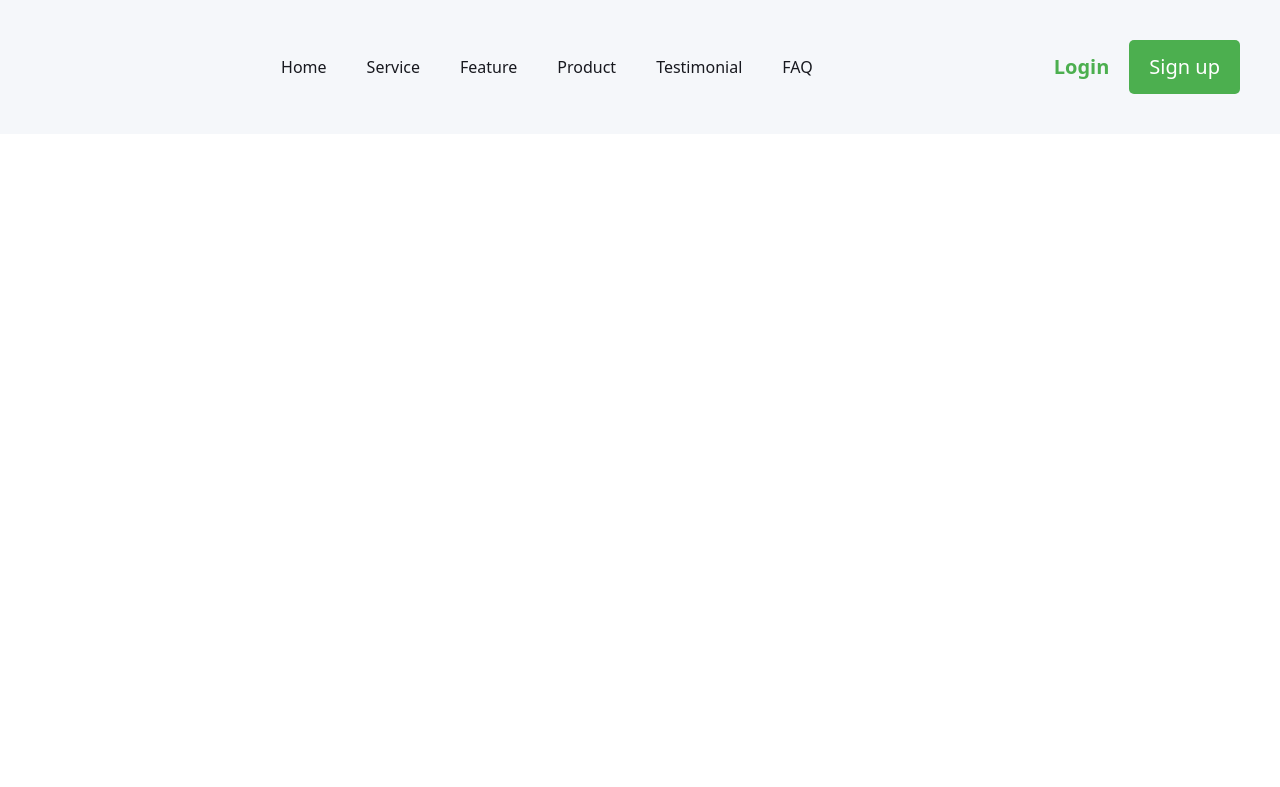
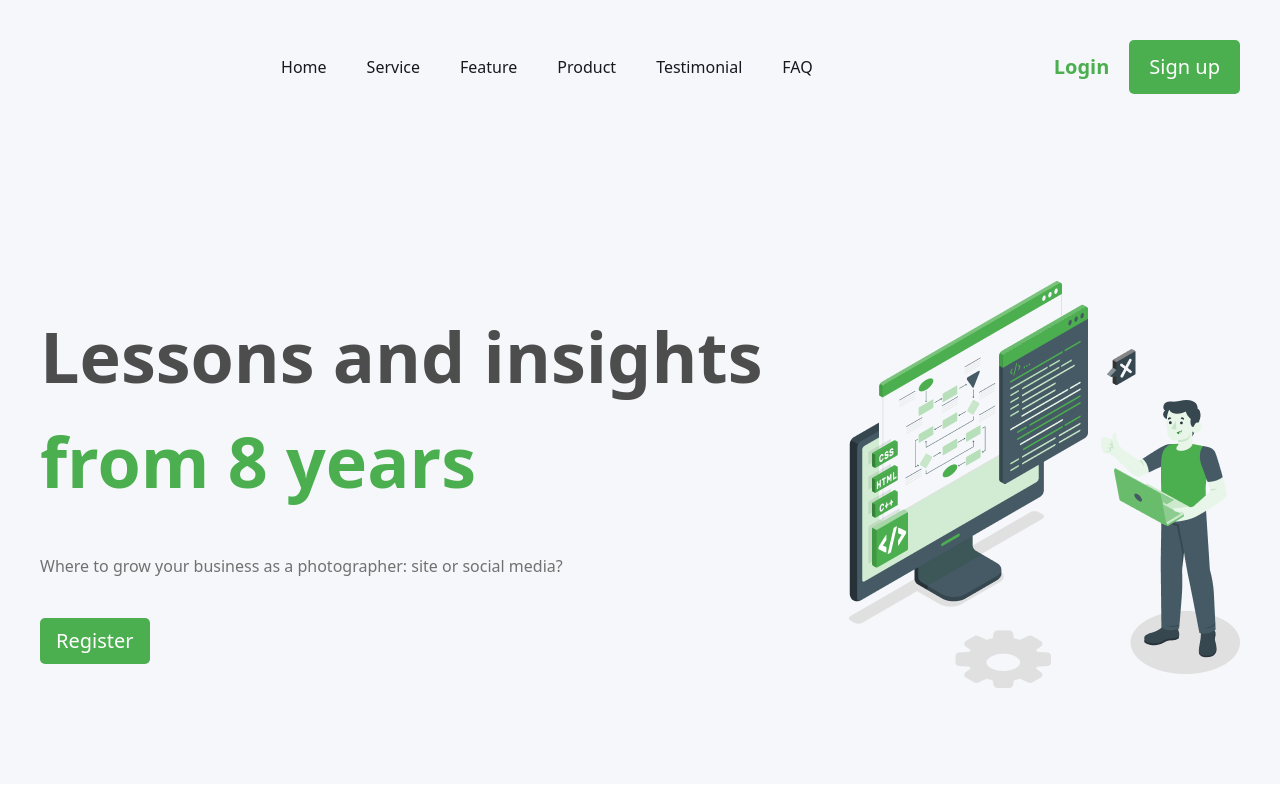
Before and after one commit to AzamovSiyovush/git3, a website: page src/index.html in a window 1280 px wide. Drawn offline with nearby package versions, Linux system fonts and the light colour scheme; files that its build step writes are made by us from their sources.

Commit message:
section 1 created by header

```diff
--- a/src/index.html
+++ b/src/index.html
@@ -25,6 +25,20 @@
                 <button class="bg-[#4CAF4F] px-5 py-3 text-[20px] text-white rounded-[5px]">Sign up</button>
             </div>
         </nav>
+
+        <section class="lg:max-w-[1200px] max-w-[350px] lg:flex-row flex-col lg:h-[75vh] w-[100%] m-auto flex justify-between lg:gap-0 gap-10 lg:items-center">
+            <aside class="lg:w-[65%] w-[95%] flex flex-col gap-10">
+                <h1 class="text-[#4D4D4D] text-[70px] font-bold">Lessons and insights <span class="text-[#4CAF4F]">from 8 years</span></h1>
+                <p class="text-[#717171]">Where to grow your business as a photographer: site or social media?</p>
+                <div>
+                    <button class="bg-[#4CAF4F] text-[20px] px-4 py-2 rounded-[5px] text-white">Register</button>
+                </div>
+            </aside>
+            <div>
+                <img src="./images/Illustration.png" alt="">
+            </div>
+        </section>
+
     </header>
 </body>
 </html>
```
Also changed, not shown: src/images/Illustration.png (added).
